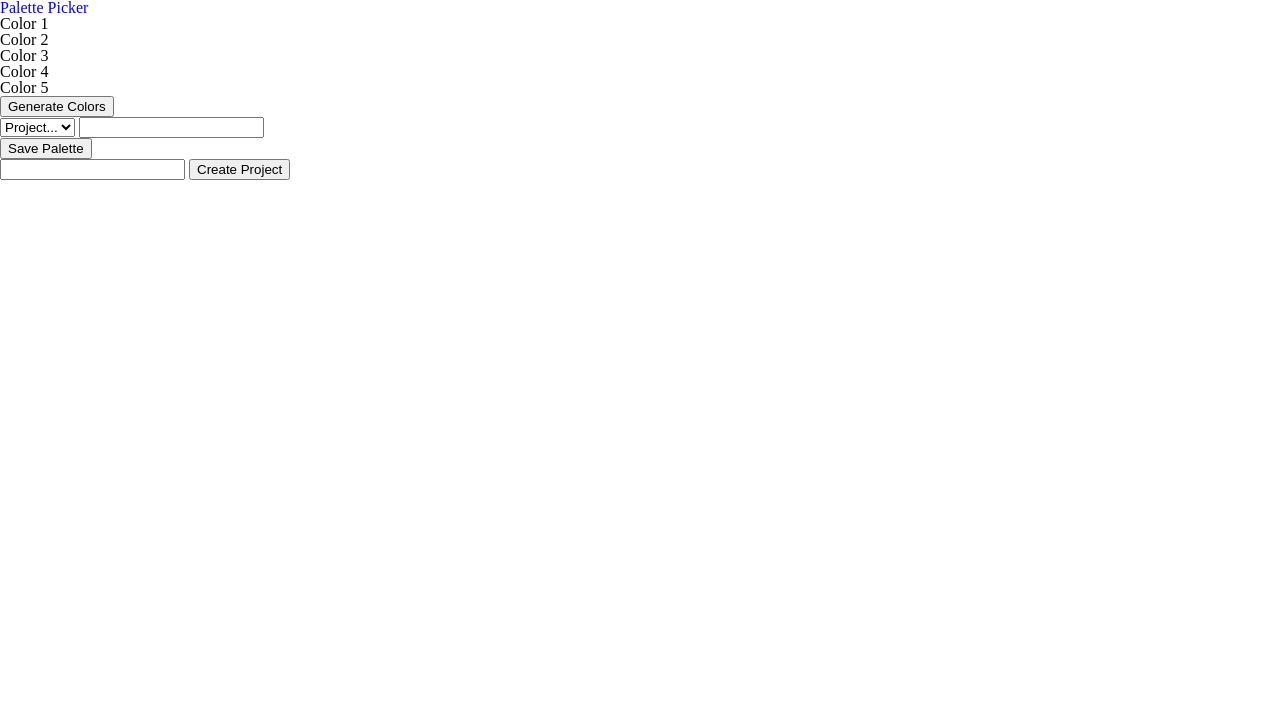
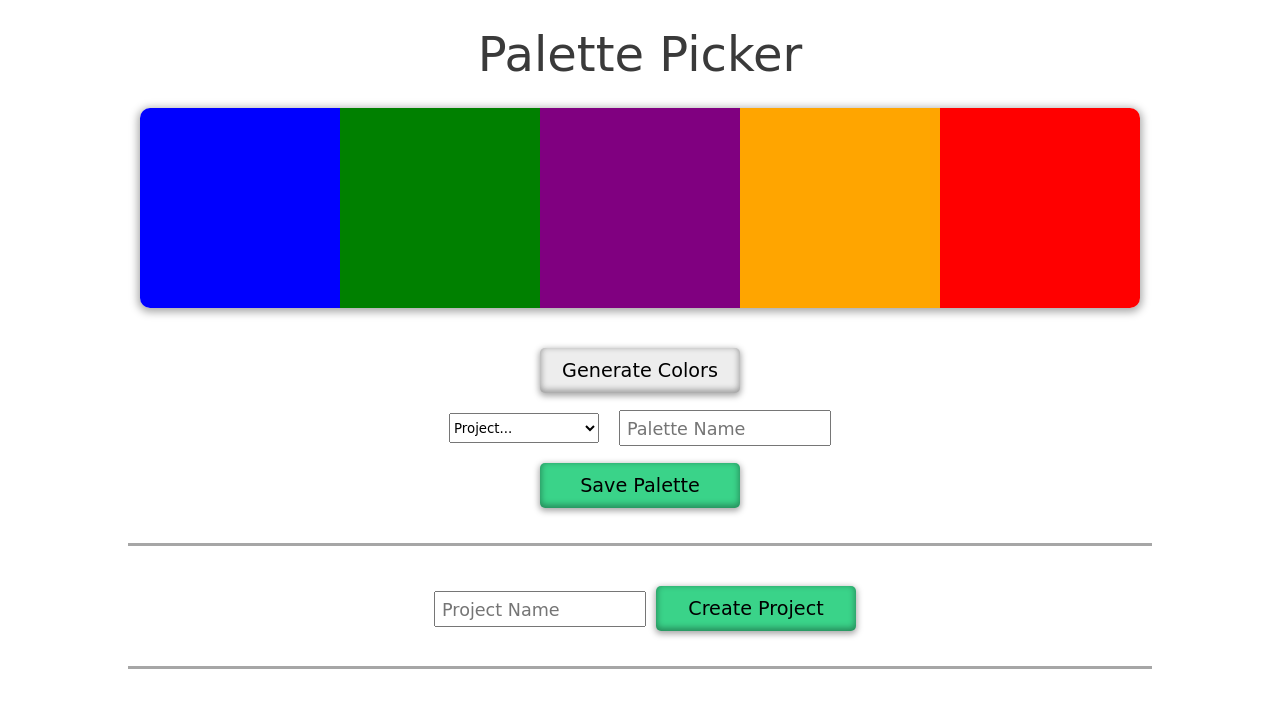
Before and after one commit to jarushford/palette-picker, a website: page public/index.html in a window 1280 px wide. Drawn offline with Linux system fonts and the light colour scheme; files whose address does not match are found by name; a web font is replaced by a local one.

Commit message:
Add basic styling

```diff
--- a/public/index.html
+++ b/public/index.html
@@ -7,29 +7,30 @@
     <meta name="viewport" content="width=device-width, initial-scale=1">
     <link rel="stylesheet" href="styles/reset.css">
     <link rel="stylesheet" href="styles/styles.css">
+    <link href="https://fonts.googleapis.com/css?family=Sarina|Skranji" rel="stylesheet">
   </head>
   <body>
-    <h1>Palette Picker</h1>
+    <h1 class="title">Palette Picker</h1>
     <section class="color-section">
-      <div class="color-box color1">Color 1</div>
-      <div class="color-box color2">Color 2</div>
-      <div class="color-box color3">Color 3</div>
-      <div class="color-box color4">Color 4</div>
-      <div class="color-box color5">Color 5</div>
+      <div class="color-box color1"></div>
+      <div class="color-box color2"></div>
+      <div class="color-box color3"></div>
+      <div class="color-box color4"></div>
+      <div class="color-box color5"></div>
     </section>
     <section class="controls">
-      <button class="generate-colors">Generate Colors</button>
+      <button class="generate-colors btn">Generate Colors</button>
       <div class="palette-info">
         <select class="select-project">
           <option value="">Project...</option>
         </select>
-        <input type="text" class="name-input" />
+        <input type="text" class="palette-name" placeholder="Palette Name" />
       </div>
-      <button>Save Palette</button>
+      <button class="save-palette btn">Save Palette</button>
     </section>
-    <section class="create-project">
-      <input type="text" class="project=name" />
-      <button class="create-project">Create Project</button>
+    <section class="create-project-section">
+      <input type="text" class="project-name" placeholder="Project Name" />
+      <button class="create-project btn">Create Project</button>
     </section>
     <main class="projects-container"></main>
   </body>
--- a/public/styles/styles.css
+++ b/public/styles/styles.css
@@ -1,3 +1,121 @@
-h1 {
-  color: blue;
+.title {
+  margin: 30px auto;
+  text-align: center;
+  font-family: 'Sarina', cursive;
+  font-size: 3rem;
+  color: rgb(58, 58, 58);
 }
+
+.color-section {
+  width: 80%;
+  min-width: 600px;
+  max-width: 1000px;
+  display: flex;
+  margin: 0 auto;
+  border-radius: 10px;
+  box-shadow: 0 2px 8px 2px rgba(0, 0, 0, .35);
+}
+
+.color-box {
+  flex: 1;
+  height: 200px;
+  transition: .35s ease;
+}
+
+.color-box:hover {
+  cursor: pointer;
+  flex: 1.8;
+}
+
+.color1 {
+  border-top-left-radius: 10px;
+  border-bottom-left-radius: 10px;
+  background: blue;
+}
+
+.color2 { background: green }
+.color3 { background: purple }
+.color4 { background: orange }
+
+.color5 {
+  border-top-right-radius: 10px;
+  border-bottom-right-radius: 10px;
+  background: red;
+}
+
+.controls {
+  margin: 40px auto;
+  width: 80%;
+  display: flex;
+  flex-direction: column;
+  justify-content: space-between;
+  height: 160px;
+  align-items: center;
+  padding-bottom: 35px;
+  border-bottom: 3px solid rgba(0, 0, 0, .35);
+}
+
+.btn {
+  width: 200px;
+  height: 45px;
+  border-radius: 5px;
+  box-shadow: 0 2px 6px 1px rgba(0, 0, 0, .35),
+              inset 0 -2px 6px 1px rgba(0, 0, 0, .35);
+  font-family: 'Skranji', cursive;
+  font-size: 1.2rem;
+  border: none;
+  background: #EDEDED;
+  cursor: pointer;
+  outline: none;
+}
+
+.save-palette,
+.create-project {
+  background: rgba(16, 202, 112, 0.822);
+}
+
+select {
+  width: 150px;
+  height: 30px;
+  outline: none;
+  font-family: 'Skranji', cursive;
+  margin: auto 10px;
+}
+
+.palette-info {
+  margin: 15px auto;
+  display: flex;
+  justify-content: space-between;
+  align-items: center;
+}
+
+input {
+  height: 28px;
+  width: 200px;
+  margin: auto 10px;
+  padding-left: 6px;
+  padding-top: 3px;
+  outline: none;
+}
+
+.palette-name,
+.palette-name::placeholder,
+.project-name,
+.project-name::placeholder {
+  font-size: 1.1rem;
+  font-family: 'Skranji', cursive;
+}
+
+.create-project-section {
+  margin: 30px auto;
+  display: flex;
+  justify-content: center;
+  align-items: center;
+  width: 80%;
+  padding-bottom: 35px;
+  border-bottom: 3px solid rgba(0, 0, 0, .35);
+}
+
+.projects-container {
+  min-height: 20vh;
+}
```
